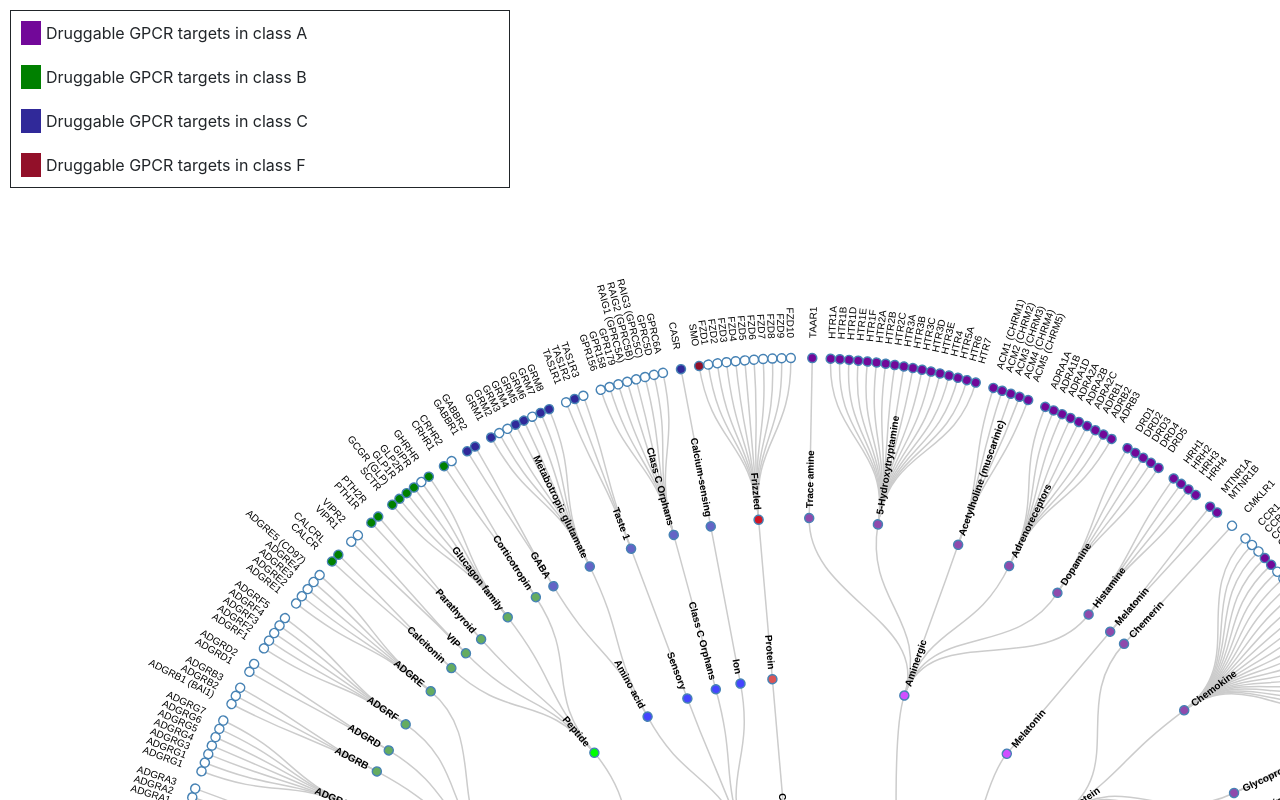
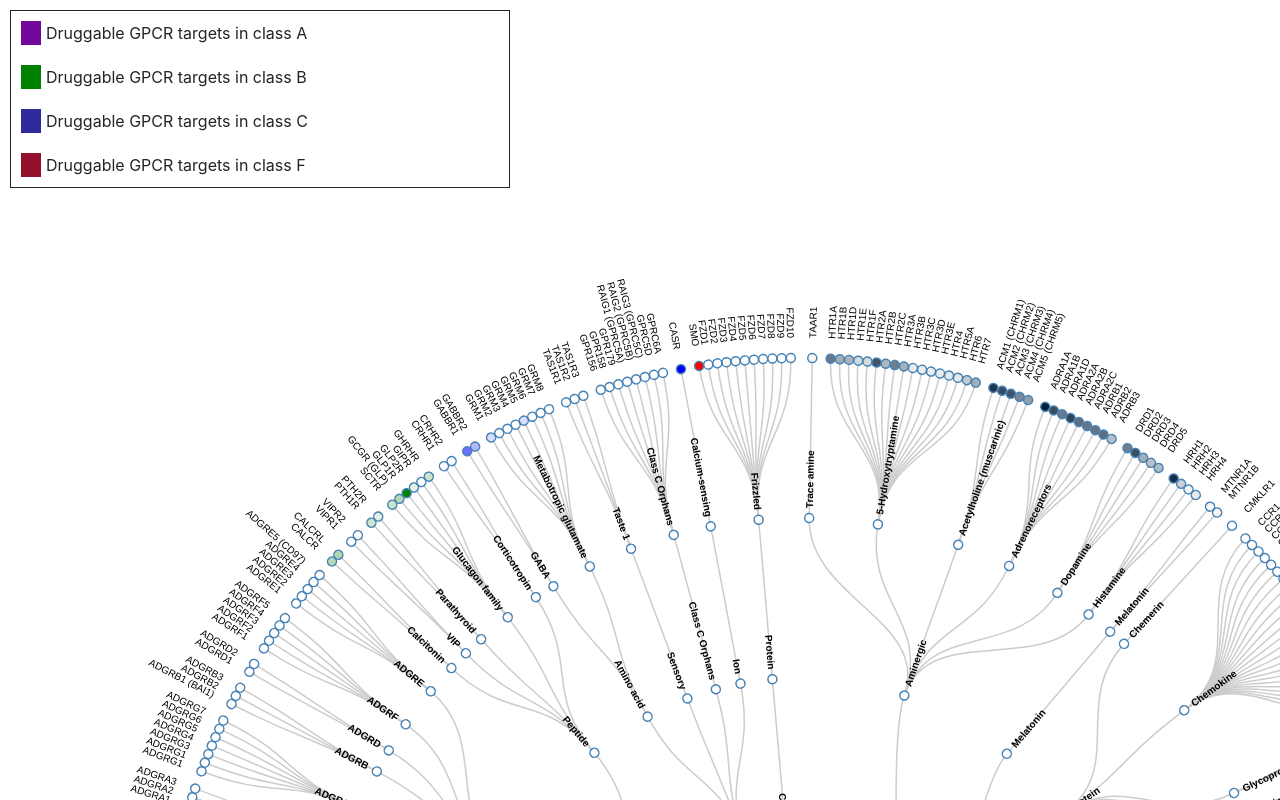
Before and after one commit to viktorlab/radial-tidy-tree, a website built with Parcel: page src/index.html in a window 1280 px wide. Shown: the top 800 px of the page. Built offline with nearby package versions, Linux system fonts and the light colour scheme; animation ran at ten frames a second.

Commit message:
Color scale per class

```diff
--- a/src/index.html
+++ b/src/index.html
@@ -31,7 +31,7 @@
 <div class="legend-container">
   <div class="legend">
     <div class="content">
-      <div class="purple"></div>
+      <div class="purple"></div><!-- TODO viktor klaj ja bojava za Class A #001b36 -->
       Druggable GPCR targets in class A
     </div>
     <div class="content">
--- a/src/index.js
+++ b/src/index.js
@@ -10,88 +10,12 @@ let i = 0;
 const duration = 350;
 
 let root;
-let druggableColor = [
-  {
-    type: "class",
-    color: "#720899"
-  },
-  {
-    type: "class",
-    color: "green"
-  },
-  {
-    type: "class",
-    color: "#302999"
-  },
-  {
-    type: "class",
-    color: "#921029"
-  }
-]
-
-let groupColors = [
-  {
-    type: "group",
-    color: "#d04fff"
-  },
-  {
-    type: "group",
-    color: "#00ff00"
-  },
-  {
-    type: "group",
-    color: "#4545ff"
-  },
-  {
-    type: "group",
-    color: "#db5555"
-  }
-]
-
-let subgroupColors = [
-  {
-    type: "group",
-    color: "#8f4aac"
-  },
-  {
-    type: "group",
-    color: "#65ac60"
-  },
-  {
-    type: "group",
-    color: "#6464c6"
-  },
-  {
-    type: "group",
-    color: "#d01625"
-  }
-]
-
-let classColors = [
-  {
-    type: "druggable",
-    color: "#d777cd"
-  },
-  {
-    type: "druggable",
-    color: "#b0ffb0"
-  },
-  {
-    type: "druggable",
-    color: "#9e9eff"
-  },
-  {
-    type: "druggable",
-    color: "#ee8498"
-  }
-]
 
 const colorMap = {
-  /* classname, classColor,    groupColor     subgroupColors,     protein color (if druggable)             */
-  'Class A': [classColors[0], groupColors[0], subgroupColors[0], druggableColor[0]],
-  'Class B': [classColors[1], groupColors[1], subgroupColors[1], druggableColor[1]],
-  'Class C': [classColors[2], groupColors[2], subgroupColors[2], druggableColor[2]],
-  'Class F': [classColors[3], groupColors[3], subgroupColors[3], druggableColor[3]]
+  'Class A': '#001b36',
+  'Class B': 'green',
+  'Class C': 'blue',
+  'Class F': 'red'
 };
 
 const tree = d3.layout
@@ -124,6 +48,19 @@ function update(source) {
 
   // Normalize for fixed-depth.
   nodes.forEach((d) => (d.y = d.depth * 160));
+  const druggableColorScaleMap = new Map()
+  //Find max value of approved drugs to set as upper bound for the color scale, 1 as lower
+  // Map colorScale for class name, so it can be evaluated later with d.numberOfApprovedDrugs to color the node fill
+  for (const key in colorMap) {
+    const maxApprovedDrugs = Math.max.apply(
+      Math,
+      nodes.filter((d) => d.type === undefined && d.numberOfApprovedDrugs > 0 && d.parent.parent.parent.name === key).map((d) => d.numberOfApprovedDrugs)
+    );
+    const colorScale = d3.scale.linear().domain([1, maxApprovedDrugs]).range(['#fff', colorMap[key]]);
+    druggableColorScaleMap[key] = colorScale
+  }
+
+
 
   // Update the nodes…
   const node = svg.selectAll('g.node').data(nodes, (d) => {
@@ -160,14 +97,12 @@ function update(source) {
   nodeUpdate
     .select('circle')
     .attr('r', 4.5)
-  .style('fill', (d) => {
-    return getColorForNode(d)
-  });
+    .style('fill', (d) => (d.children ? 'lightsteelblue' : '#fff'));
 
   nodeUpdate
     .select('circle')
     .attr('r', 4.5)
-  .style('fill', (d) => getColorForNode(d));
+    .style('fill', (d) => (d.type === undefined && d.isDruggable ? druggableColorScaleMap[d.parent.parent.parent.name](d.numberOfApprovedDrugs) : '#fff'));
 
   nodeUpdate
     .select('text')
@@ -240,21 +175,6 @@ function collapse(d) {
   }
 }
 
-function getColorForNode(d) {
-  if (d.type === 'class') {
-    const classColor = colorMap[d.name][0];
-    return classColor.color;
-  } else if (d.type === undefined && d.isDruggable) {
-    return colorMap[d.parent.parent.parent.name][3].color
-  } else if (d.type === 'group' || d.type === 'subgroup') {
-    const colorKey = d.type === 'group' ? d.parent.name : d.parent.parent.name
-    const colors = colorMap[colorKey]
-    const index = d.type === 'group' ? 1 : 2
-    return colors[index].color
-  }
-
-}
-
 function showDrugList(drugList) {
   buildList(drugList);
 
```
Lines whose indentation alone changed are shown as unchanged.
